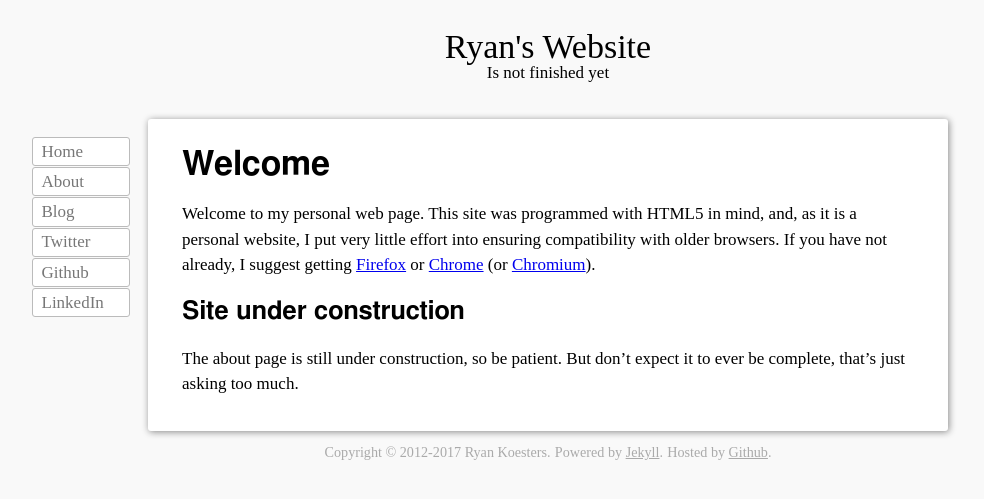
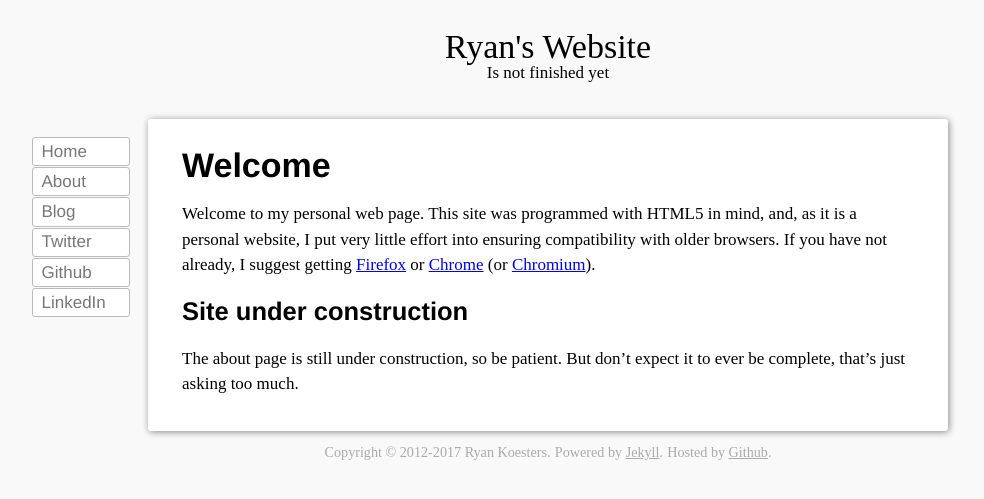
Before and after one commit to rkoesters/rkoesters.github.io, a Jekyll site: the page built from index.md, in a window 1280 px wide. Shown: the top 499 px of the page, without its empty margins (92-1076 px from the left). Built offline with Jekyll 4.4.1, drawn with Linux system fonts in a browser that asks for light colours.

Commit message:
Use Helvetica for headers and nav.

```diff
--- a/css/main.css
+++ b/css/main.css
@@ -39,6 +39,7 @@
 
 /********** Navigation **********/
 #site-nav {
+	font-family: Helvetica, sans-serif;
 	padding: 17px;
 	position: absolute;
 	right: 800px;
@@ -109,7 +110,7 @@
 }
 
 #content h1, #content h2, #content h3, #content h4, #content h5, #content h6 {
-	font-family: dejavu, freesans, sans-serif;
+	font-family: Helvetica, sans-serif;
 	font-weight: bold;
 }
 
```
